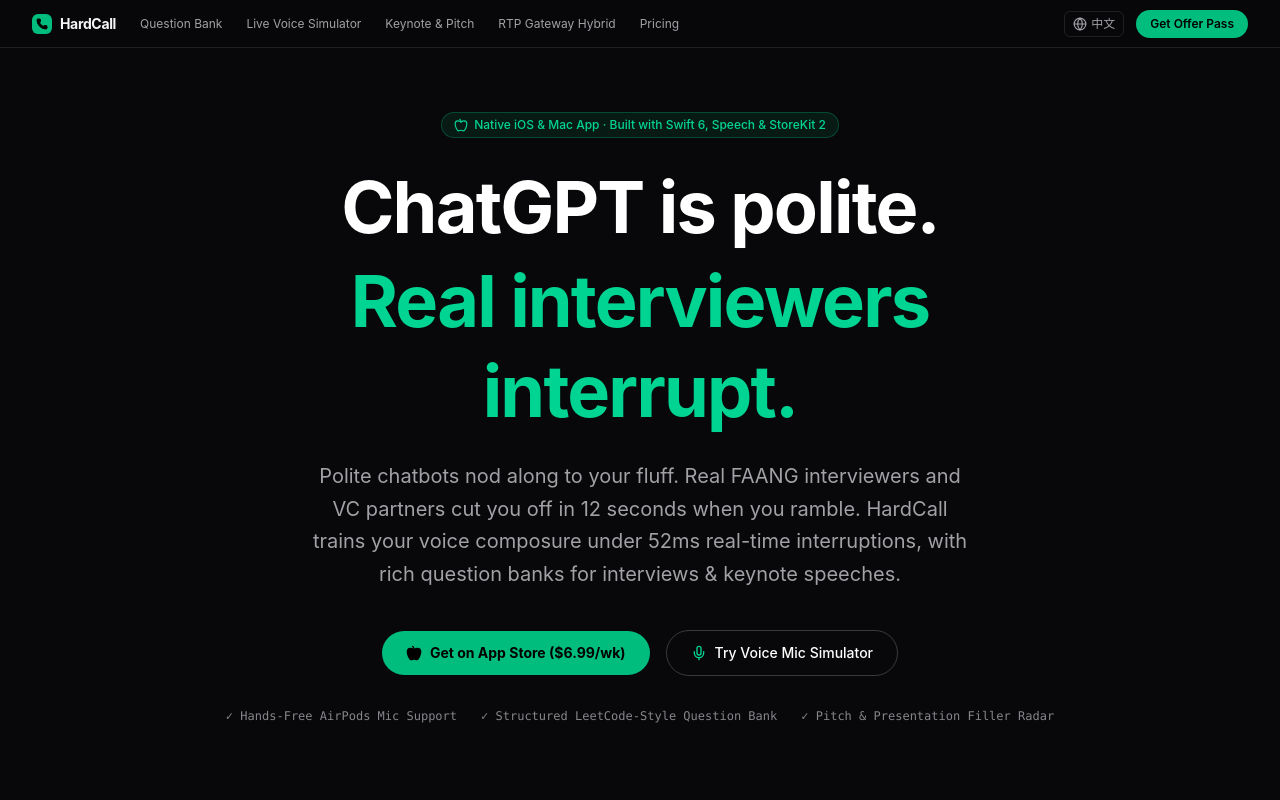
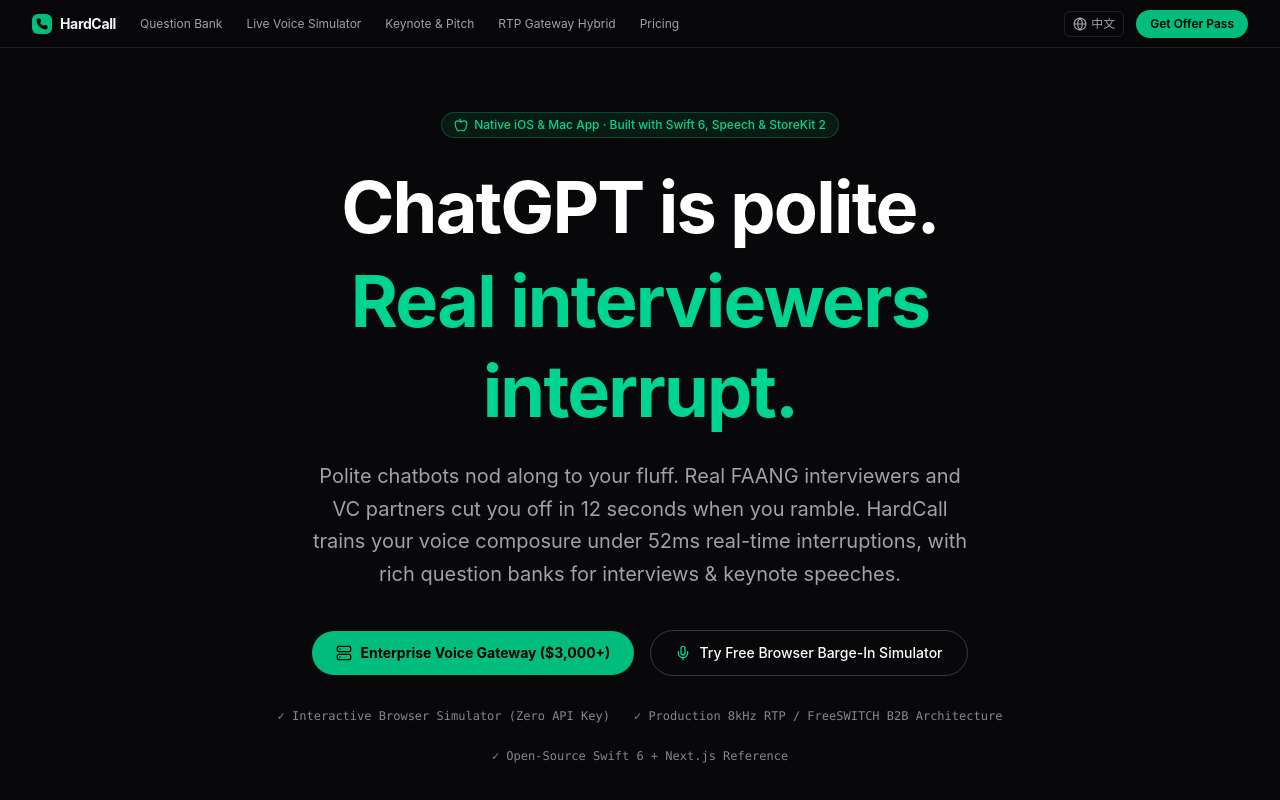
Before and after one commit to wangguode/hardcall, a Next.js app: page / in a window 1280 px wide. Shown: the top 800 px of the page. Built offline with nearby package versions, Linux system fonts and the light colour scheme.

Commit message:
feat(b2b): reposition HardCall web hero to Enterprise Voice Gateway (,000+) & transparent simulator scope

```diff
--- a/src/app/page.tsx
+++ b/src/app/page.tsx
@@ -538,11 +538,11 @@ export default function HomePage() {
 
           <div className="pt-4 flex flex-wrap items-center justify-center gap-4">
             <a
-              href="#pricing"
+              href="#enterprise-b2b"
               className="px-6 py-3 rounded-full bg-emerald-500 hover:bg-emerald-400 text-black font-bold text-sm flex items-center gap-2 transition-transform active:scale-95"
             >
-              <Apple className="w-4 h-4 fill-current" />
-              <span>{isEn ? "Get on App Store ($6.99/wk)" : "App Store 获取 ($6.99/周起)"}</span>
+              <Server className="w-4 h-4" />
+              <span>{isEn ? "Enterprise Voice Gateway ($3,000+)" : "企业私有化语音网关定制 ($3,000+)"}</span>
             </a>
 
             <a
@@ -550,14 +550,14 @@ export default function HomePage() {
               className="px-6 py-3 rounded-full border border-white/20 hover:border-white/40 text-white font-medium text-sm flex items-center gap-2 transition-colors"
             >
               <Mic className="w-4 h-4 text-emerald-400" />
-              <span>{isEn ? "Try Voice Mic Simulator" : "在线体验麦克风语音对练"}</span>
+              <span>{isEn ? "Try Free Browser Barge-In Simulator" : "免费体验浏览器端打断模拟器"}</span>
             </a>
           </div>
 
           <div className="pt-2 flex flex-wrap items-center justify-center gap-6 text-xs text-[#86868b] font-mono">
-            <span>✓ Hands-Free AirPods Mic Support</span>
-            <span>✓ Structured LeetCode-Style Question Bank</span>
-            <span>✓ Pitch & Presentation Filler Radar</span>
+            <span>✓ Interactive Browser Simulator (Zero API Key)</span>
+            <span>✓ Production 8kHz RTP / FreeSWITCH B2B Architecture</span>
+            <span>✓ Open-Source Swift 6 + Next.js Reference</span>
           </div>
         </div>
       </section>
@@ -1223,7 +1223,7 @@ export default function HomePage() {
           )}
 
           {/* B2B 高客单价：企业语音网关与私有化部署入口 */}
-          <div className="mt-10 p-6 sm:p-8 rounded-3xl bg-[#12141a] border border-white/10 flex flex-col sm:flex-row items-start sm:items-center justify-between gap-6">
+          <div id="enterprise-b2b" className="mt-10 p-6 sm:p-8 rounded-3xl bg-[#12141a] border border-white/10 flex flex-col sm:flex-row items-start sm:items-center justify-between gap-6">
             <div className="space-y-2 max-w-xl">
               <div className="text-xs font-mono font-bold text-emerald-400 uppercase">
                 {isEn
```
Also changed, not shown: 1 other file (tests, documents, lock files or other folders).
